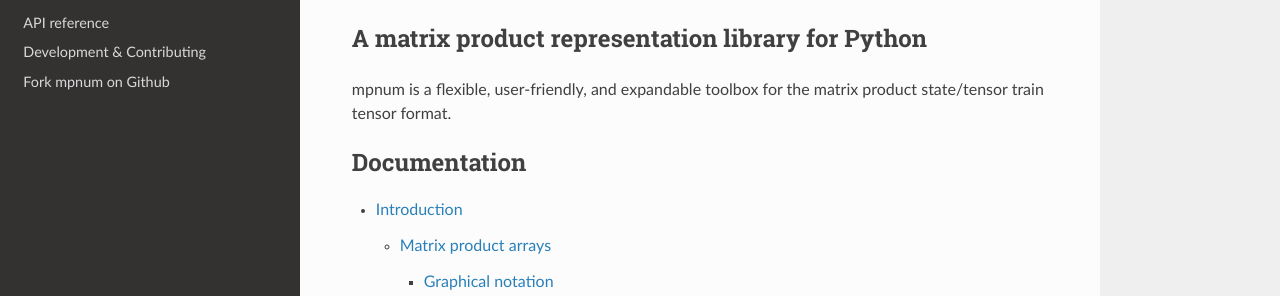
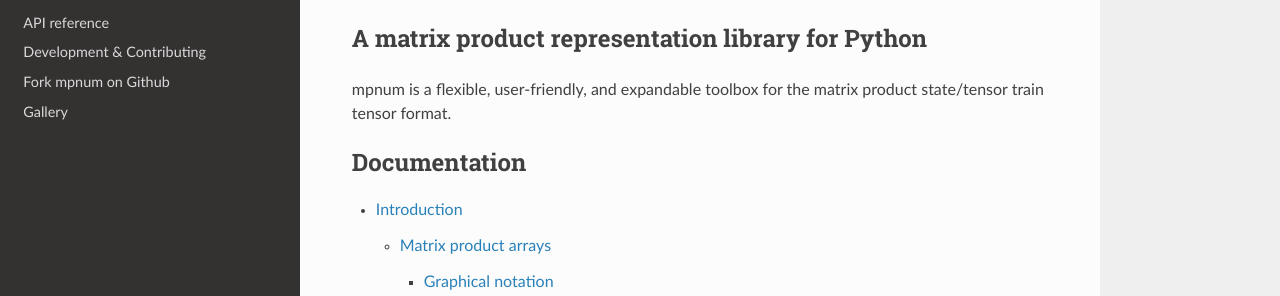
Before and after one commit to vinitX/mpnum, a Sphinx documentation site: the page built from docs/index.rst, in a window 1280 px wide. Shown: the part 184-480 px from the top of the page. Built offline with Sphinx 7.4.7 and the Read the Docs theme 2.0.0, drawn with Linux system fonts in a browser that asks for light colours; pages that are not in the unit, such as notebooks, are missing from menus.

Commit message:
Add hidden gallery page to doc

```diff
--- /dev/null
+++ b/docs/gallery.rst
@@ -0,0 +1,5 @@
+Gallery
+=======
+
+.. image:: fig/notebook_mpo.png
+   :align: center
--- a/docs/index.rst
+++ b/docs/index.rst
@@ -27,6 +27,11 @@
    devel
    Fork mpnum on Github <https://github.com/dseuss/mpnum>
 
+.. toctree::
+   :hidden:
+
+   gallery
+
 Indices and tables
 ==================
 
```
